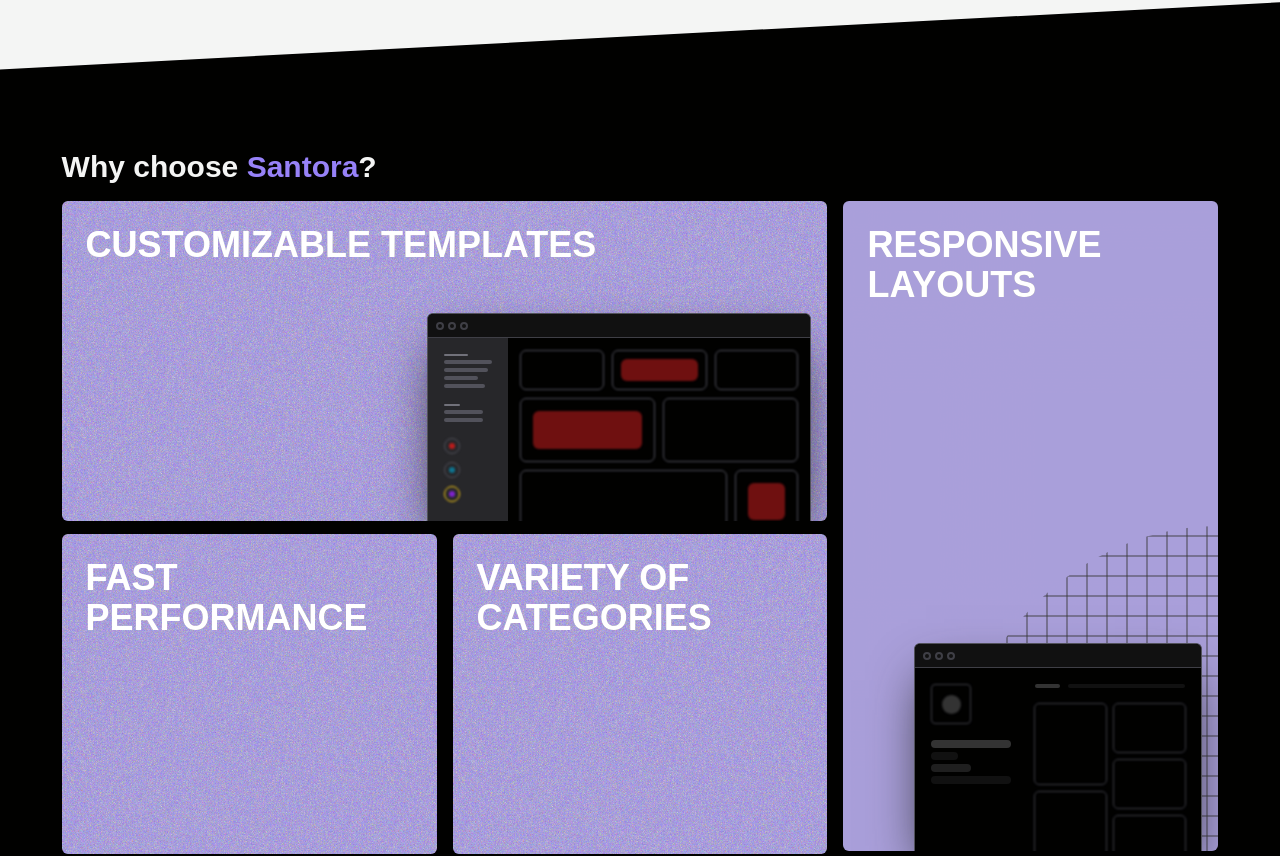
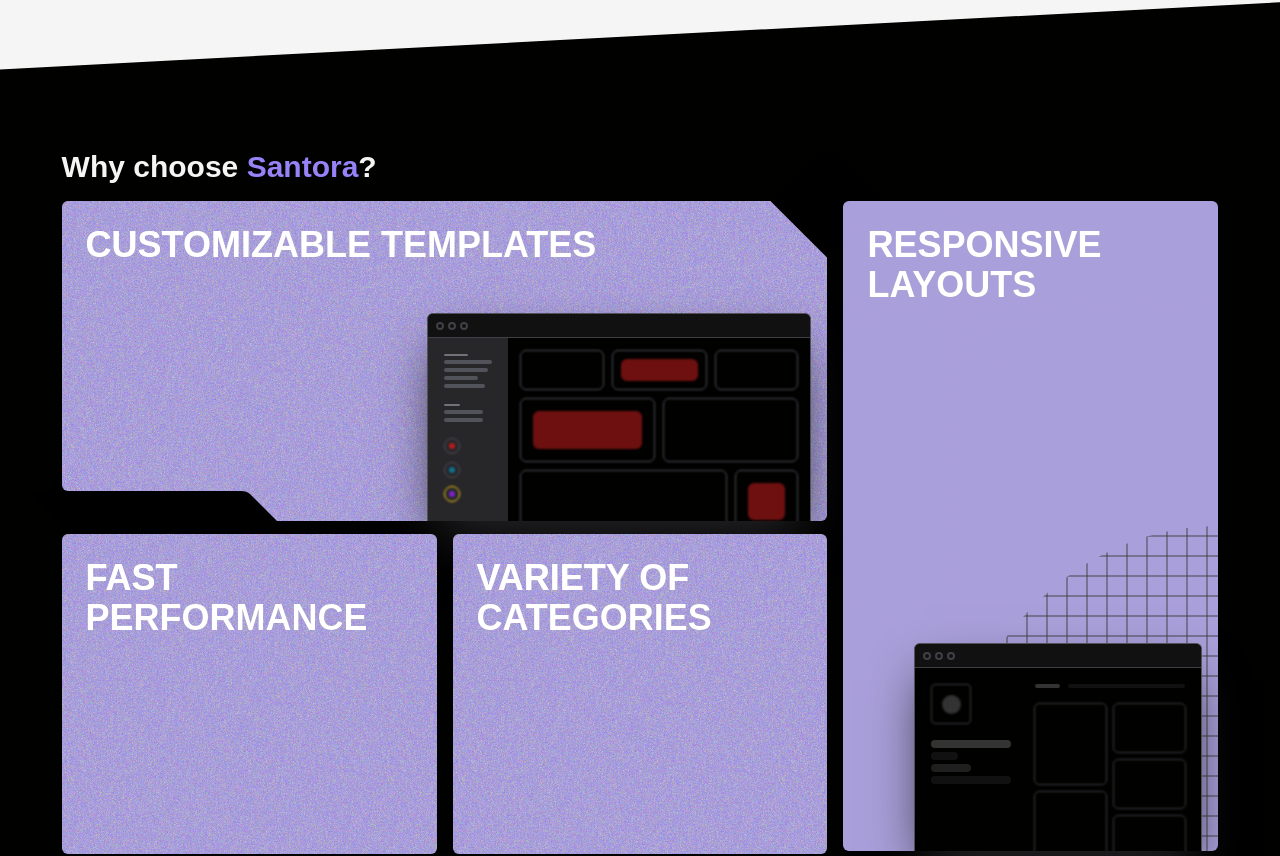
Before and after one commit to santiago-federici/templates-ecommerce, a Next.js app: page / in a window 1280 px wide. Shown: the part 651-1507 px from the top of the page. Built offline with nearby package versions, Linux system fonts and the light colour scheme; a web font is replaced by a local one.

Commit message:
refactor: add shapes in the corner of the card

```diff
--- a/src/components/home-page/feature-card.tsx
+++ b/src/components/home-page/feature-card.tsx
@@ -12,7 +12,7 @@
   return (
     <article
       className={cn(
-        "group relative h-full min-h-80 w-full overflow-hidden rounded-md bg-primary bg-[image:url(/noise.svg)] p-6",
+        "group relative h-full min-h-80 w-full rounded-md bg-primary bg-[image:url(/noise.svg)] p-6",
         className,
       )}
     >
--- a/src/components/home-page/features-section.tsx
+++ b/src/components/home-page/features-section.tsx
@@ -7,7 +7,13 @@
   {
     title: "CUSTOMIZABLE TEMPLATES",
     className: "lg:col-span-2",
-    children: <MiniDashboard />,
+    children: (
+      <div>
+        <div className="mini-dashboard-tr-corner hidden md:block"></div>
+        <div className="mini-dashboard-bl-corner hidden md:block"></div>
+        <MiniDashboard />
+      </div>
+    ),
   },
   {
     title: "RESPONSIVE LAYOUTS",
--- a/src/styles/features-cards.css
+++ b/src/styles/features-cards.css
@@ -103,3 +103,50 @@
     @apply bg-green-700/60;
   }
 }
+
+.mini-dashboard-tr-corner {
+  background:  black;
+  position: absolute;
+  width: 80px;
+  height: 80px;
+  top: -40px;
+  right: -40px;
+  rotate: -45deg;
+}
+
+.mini-dashboard-bl-corner {
+  position: absolute;
+  left: -10px;
+  bottom: -20px;
+  background: black;
+  width: 200px;
+  height: 50px;
+  transform: skew(45deg);
+}
+
+.mini-dashboard-bl-corner::before,
+.mini-dashboard-bl-corner::after {
+  content: "";
+  position: absolute;
+}
+
+.mini-dashboard-bl-corner::before {
+  @apply bg-primary;
+  border-bottom-left-radius: 6px;
+  box-shadow: -10px 10px black;
+  width: 20px;
+  height: 20px;
+  transform: skew(-45deg);
+  top: -20px;
+  left: 45px;
+  background-image: url("/noise.svg");
+}
+
+.mini-dashboard-bl-corner::after {
+  background: black;
+  width: 60px;
+  height: 30px;
+  top: 0;
+  right: -20px;
+  border-top-right-radius: 10% 10%;
+}
```
